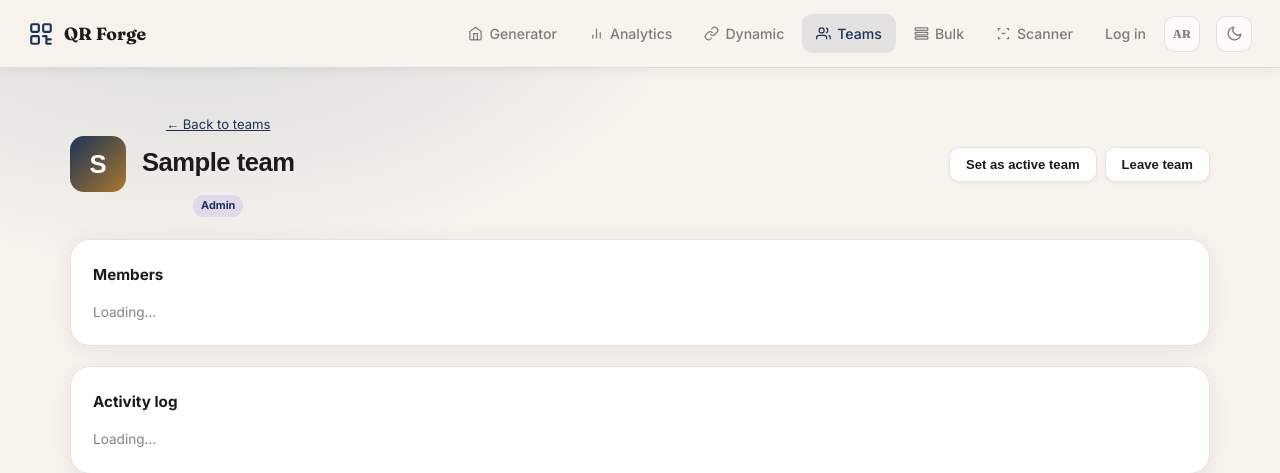
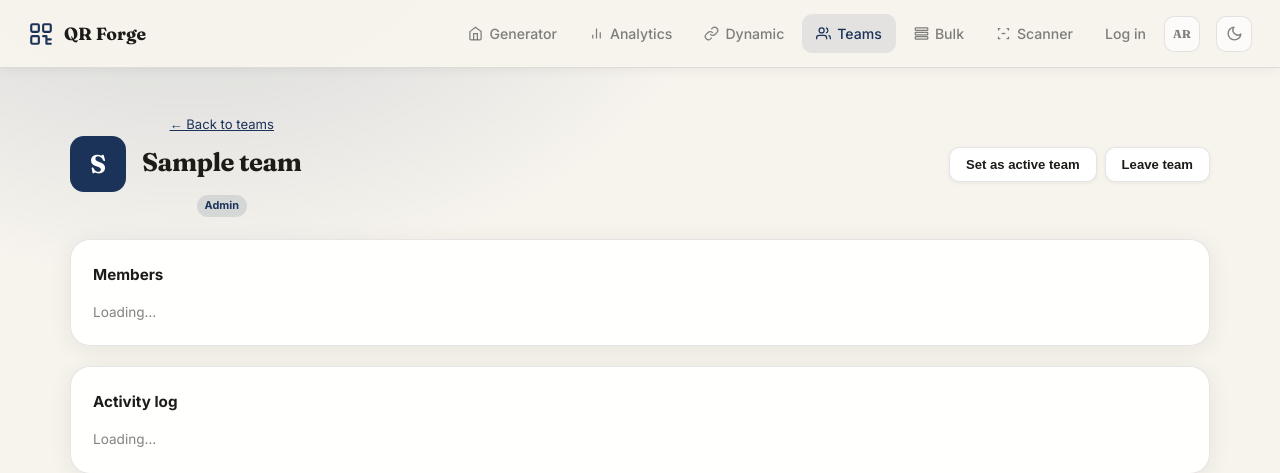
Before and after one commit to mostafamohamed521/qr_generator, a Django app: template templates/teams/team_detail.html in a window 1280 px wide. Shown: the top 473 px of the page. Run offline with Django 4.2, Linux system fonts and the light colour scheme; the template is opened without the code that fills it: most values are stand-ins (such as "Sample title", 1, 10 or a date in 2020).

Commit message:
templates/teams/team_detail.html: Update team detail page

```diff
--- a/templates/teams/team_detail.html
+++ b/templates/teams/team_detail.html
@@ -4,13 +4,13 @@
 
 {% block extra_head %}
 <style>
-.team-avatar-lg { width:56px; height:56px; border-radius:14px; background:linear-gradient(135deg,var(--accent),var(--accent-2)); display:flex; align-items:center; justify-content:center; font-family:'Space Grotesk',sans-serif; font-weight:800; font-size:1.6rem; color:#fff; }
+.team-avatar-lg { width:56px; height:56px; border-radius:14px; background:var(--accent); display:flex; align-items:center; justify-content:center; font-family:'Fraunces',sans-serif; font-weight:700; font-size:1.6rem; color:#fff; }
 .role-badge { display:inline-flex; align-items:center; gap:4px; padding:2px 8px; border-radius:20px; font-size:.68rem; font-weight:700; }
 .role-owner { background:rgba(240,196,25,.15); color:#c9980a; }
-.role-admin { background:rgba(109,77,251,.12); color:var(--accent); }
+.role-admin { background:rgba(27,51,88,.12); color:var(--accent); }
 .role-member { background:var(--hover); color:var(--text-muted); }
 .member-row { display:flex; align-items:center; gap:10px; padding:10px 0; border-bottom:1px solid var(--border); }
-.member-avatar { width:34px; height:34px; border-radius:50%; background:linear-gradient(135deg,var(--accent),var(--accent-2)); display:flex; align-items:center; justify-content:center; font-weight:700; font-size:.8rem; color:#fff; flex-shrink:0; }
+.member-avatar { width:34px; height:34px; border-radius:50%; background:var(--accent); display:flex; align-items:center; justify-content:center; font-weight:700; font-size:.8rem; color:#fff; flex-shrink:0; }
 .member-info { flex:1; min-width:0; }
 .member-name { font-weight:600; font-size:.84rem; }
 .member-email { font-size:.72rem; color:var(--text-muted); }
@@ -28,7 +28,7 @@
     <div class="team-avatar-lg">{{ team.name|slice:":1"|upper }}</div>
     <div>
       <p style="margin-bottom:4px"><a href="{% url 'teams:teams' %}" style="color:var(--accent);font-size:.82rem">← Back to teams</a></p>
-      <h1 style="font-family:'Space Grotesk',sans-serif;font-size:1.6rem;font-weight:800">{{ team.name }}</h1>
+      <h1 style="font-family:'Fraunces',sans-serif;font-size:1.6rem;font-weight:700">{{ team.name }}</h1>
       <span class="role-badge role-{{ my_role }}">{{ my_role|capfirst }}</span>
     </div>
   </div>
```
